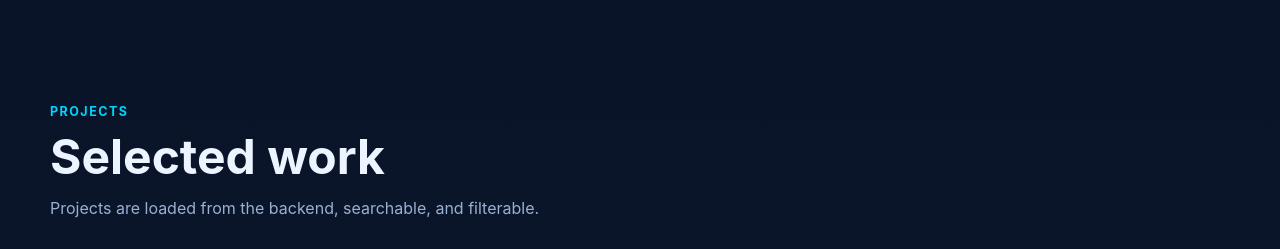
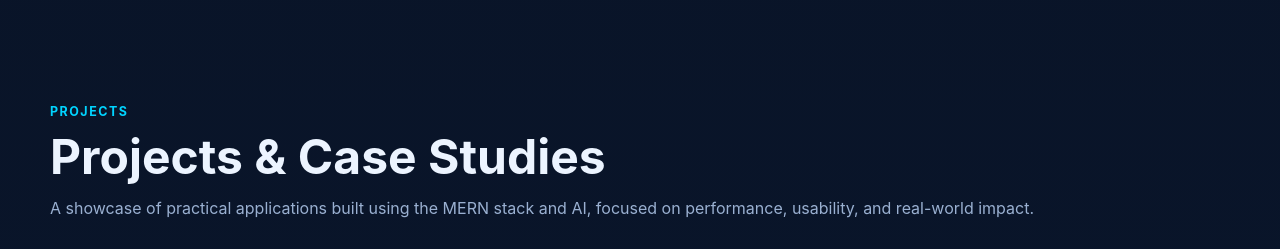
Before and after one commit to Mohit2294kumar/fullstack-portfolio-dashboard, a React (Vite) app in the folder client/: page / in a window 1280 px wide. Shown: the part 2140-2389 px from the top of the page. Built offline with nearby package versions, Linux system fonts and the light colour scheme; no server answers.

Commit message:
code base file updated

```diff
--- a/client/src/components/sections/Projects.jsx
+++ b/client/src/components/sections/Projects.jsx
@@ -47,8 +47,8 @@ export default function Projects() {
       <div className="container">
         <SectionTitle
           kicker="Projects"
-          title="Selected work"
-          subtitle="Projects are loaded from the backend, searchable, and filterable."
+          title="Projects & Case Studies"
+          subtitle="A showcase of practical applications built using the MERN stack and AI, focused on performance, usability, and real-world impact."
         />
 
         <div className="grid" style={{ gridTemplateColumns: "1.1fr 0.9fr", marginBottom: 18 }}>
```
